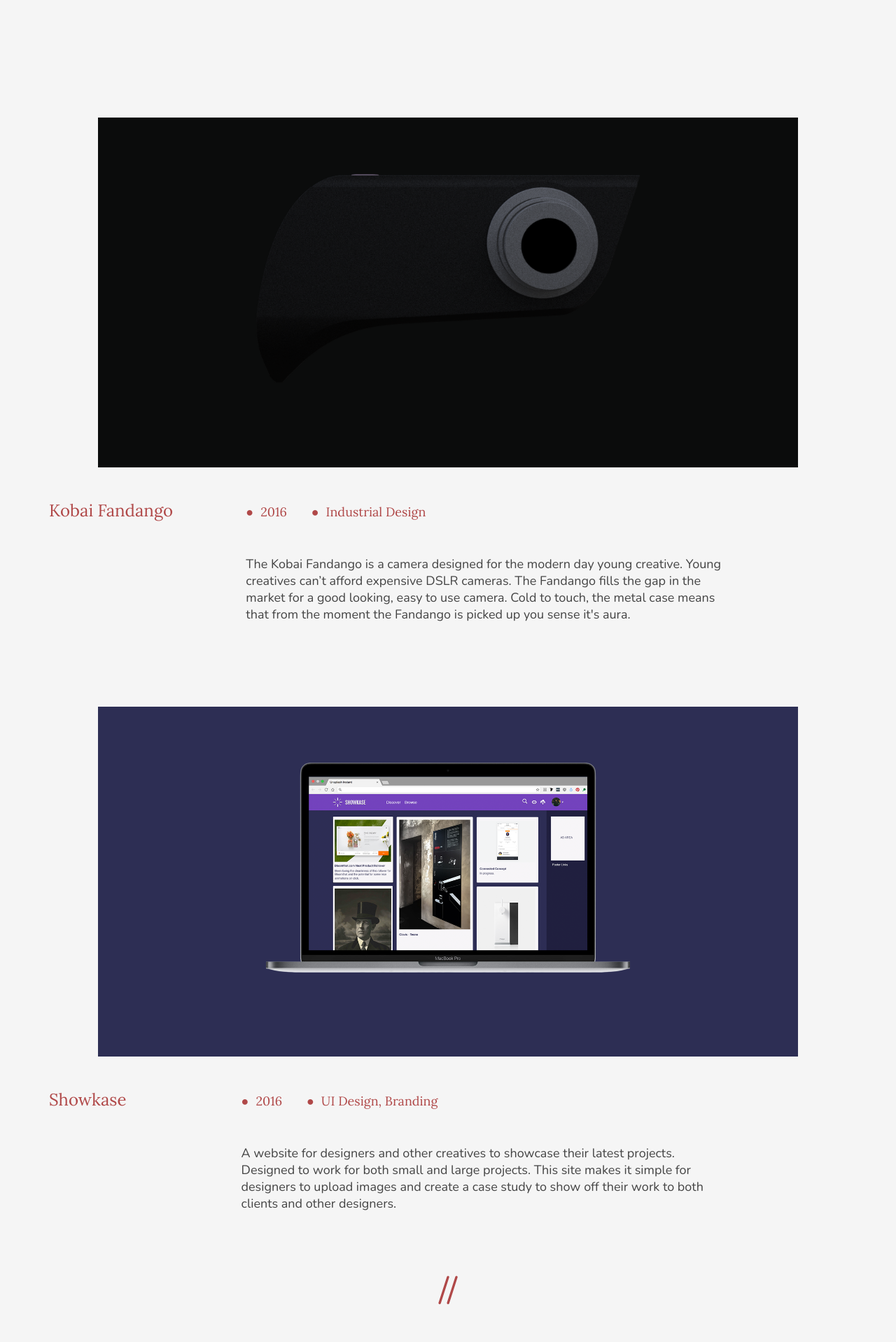
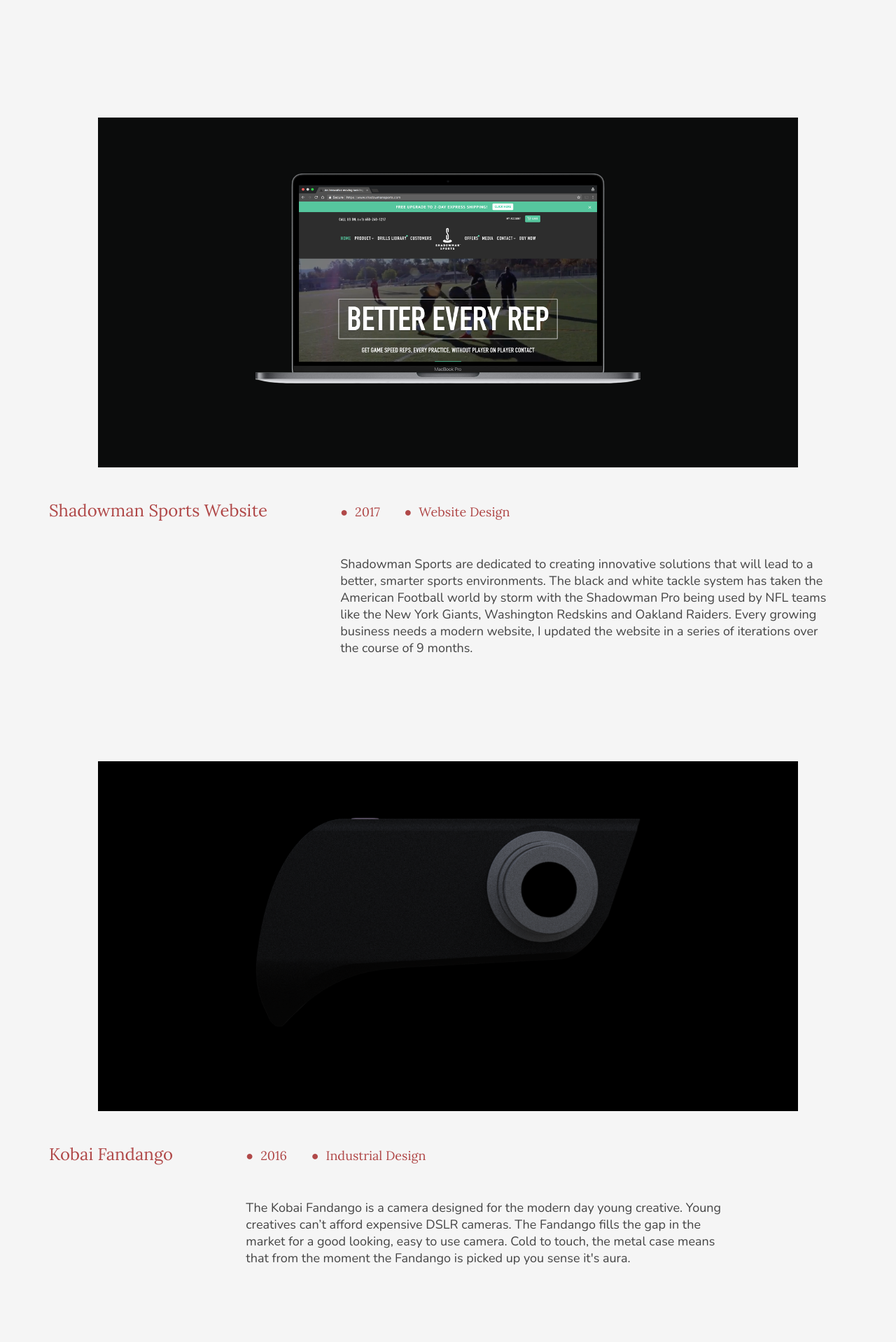
Before and after one commit to conororgan/conororgan.github.io, a Jekyll site: the page built from index.html, in a window 1280 px wide. Shown: the part 743-2661 px from the top of the page at 70% size. Built offline with Jekyll 4.4.1, drawn with Linux system fonts in a browser that asks for light colours; nearby versions of some CDN libraries.

Commit message:
Added Shadowman Website

```diff
--- a/_layouts/home.html
+++ b/_layouts/home.html
@@ -19,6 +19,21 @@
         </div>
       </div>
     </div>
+    <section id="shadowman_website">
+        <div class="box wrapper">
+          <img src="/img/shadowmansports.png" class="render prod" />
+        </div>
+        <h2 class="prod_title">Shadowman Sports Website</h2>
+        <div class="info wrapper">
+          <ul>
+            <li>2017</li>
+            <li>Website Design</li>
+          </ul>
+          <p>
+             Shadowman Sports are  dedicated to creating innovative solutions that will lead to a better, smarter sports environments. The black and white tackle system has taken the American Football world by storm with the Shadowman Pro being used by NFL teams like the New York Giants, Washington Redskins and Oakland Raiders. Every growing business needs a modern website, I updated the website in a series of iterations over the course of 9 months.
+          </p>
+        </div>
+    </section>
     <section id="fandango">
         <div class="box wrapper">
           <img src="/img/fandango_render.png" class="render prod" />
--- a/_sass/_layout.scss
+++ b/_sass/_layout.scss
@@ -192,12 +192,55 @@
   }
 }
 
+#shadowman_website {
+
+  padding-top: 70px;
+
+  .box {
+      background: #0b0c0c;
+
+      img {
+        padding: 80px;
+
+        @include media-query($on-palm) {
+          height: 200px;
+          width: auto;
+          padding: 50px;
+        }
+      }
+
+      @include media-query($on-phone) {
+
+        img {
+          height: 100px;
+          width: 183.328px;;
+          padding: 50px;
+        }
+      }
+
+
+  }
+
+    img {
+      display: block;
+      text-align: center;
+    }
+
+    .render {
+      height: 300px;
+      width: 550px;
+      text-align: center;
+      margin: 30px auto 0 auto;
+    }
+
+  }
+
 #fandango {
 
   padding-top: 70px;
 
   .box {
-      background: #0b0c0c;
+      background: #000;
 
       img {
         padding: 80px;
```
Also changed, not shown: img/._signature.svg, img/shadowmansports.png (added), 4 other files.
